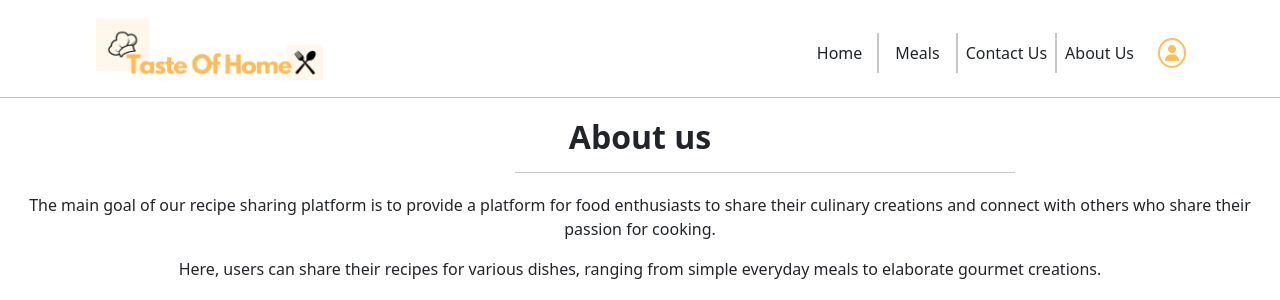
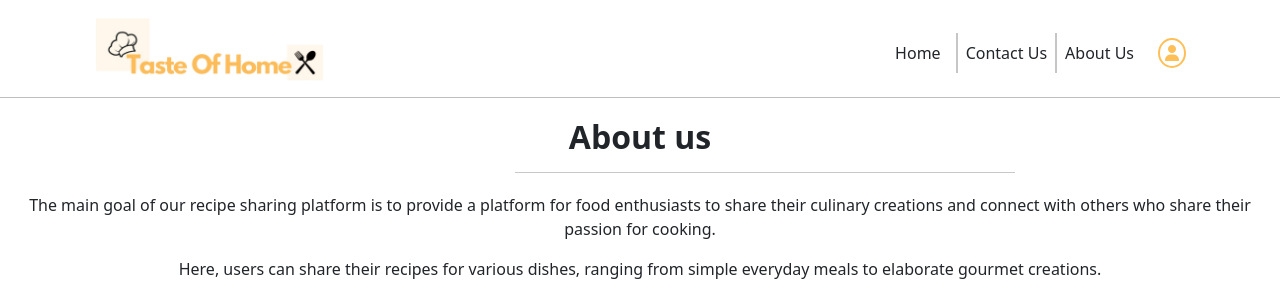
Before and after one commit to kevalpaghadal/Recipe-sharing, a Django app: page /about_us in a window 1280 px wide. Shown: the top 300 px of the page. Run offline with Django 5.2, Linux system fonts and the light colour scheme; the visitor is signed in with stand-in values (Sample User, id 1); parts of the project's set-up code (start-up, migrations or seed data) failed here and were passed over.

Commit message:
change some pages

```diff
--- a/RSW/views.py
+++ b/RSW/views.py
@@ -13,7 +13,8 @@ def home(request):
     data = AddRecipe.objects.all().order_by('-updated_at')
 
     context = {
-        'data' : data
+        'data' : data,
+        'web_title' : web_title
     }
     return render(request , 'home.html' , context)
 
--- a/templates/includes/navbar.html
+++ b/templates/includes/navbar.html
@@ -25,7 +25,7 @@
                                 <a class="nav-link text-dark" href="{% url 'home'%}" style="padding-right: 15px;">Home</a>
                             </li>
 
-                            <li class="nav-item left_side_border" style="padding: 8px;">
+                            <!-- <li class="nav-item left_side_border" style="padding: 8px;">
                                 <div class="dropdown">
                                     <div class="dropbtn" style="padding-left: 8px; padding-right: 8px;">Meals</div>
                                     <div class="dropdown-content">
@@ -36,7 +36,7 @@
                                         <a href="#">Desserts</a>
                                     </div>
                                 </div>
-                            </li>
+                            </li> -->
 
                             <li class="nav-item left_side_border">
                                 <a class="nav-link text-dark" href="{% url 'contact_us'%}">Contact Us</a>
```
